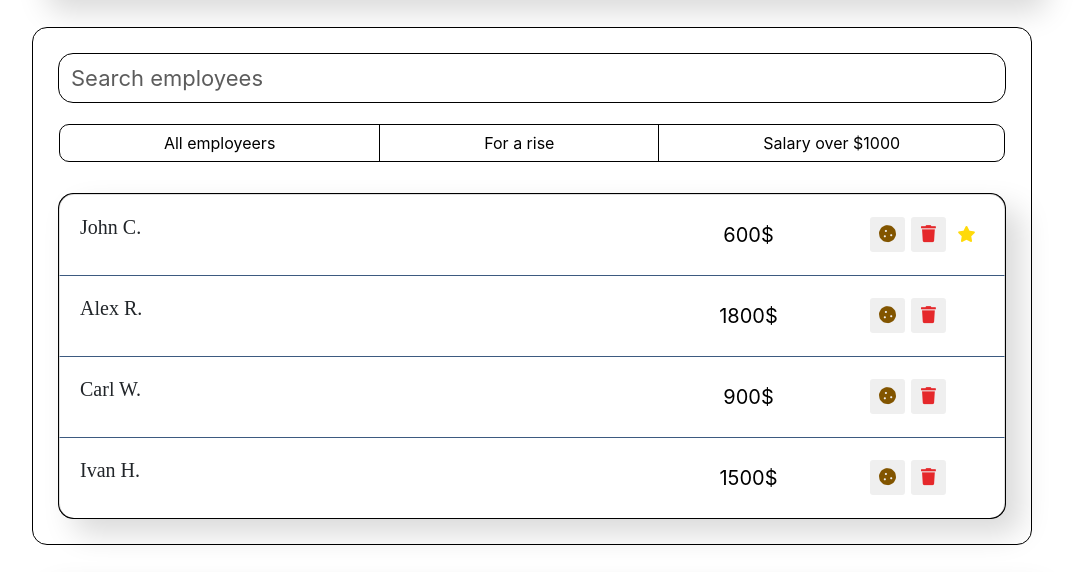
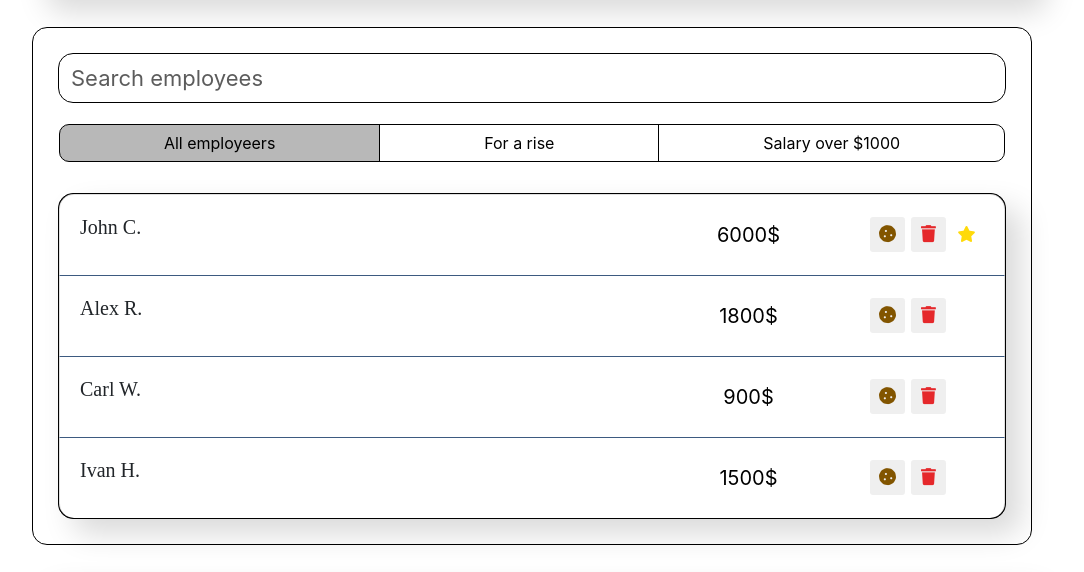
Before and after one commit to Valerii-Hud/employes-app, a React app: page / in a window 1280 px wide. Shown: the part 198-770 px from the top of the page, without its empty margins (108-1192 px from the left). Built offline with nearby package versions, Linux system fonts and the light colour scheme.

Commit message:
feat: added filtres

```diff
--- a/src/components/app-filter/app-filter.css
+++ b/src/components/app-filter/app-filter.css
@@ -9,9 +9,12 @@
   border-radius: 10px;
   color: #000;
   &:hover {
-    color: #fff;
+    color: #ffffff;
     border: 1px solid rgb(0, 0, 0);
-
-    background-color: #000;
+    background-color: rgb(0, 0, 0);
   }
 }
+
+.btn-light {
+  background-color: #b8b8b8;
+}
--- a/src/components/app-filter/app-filter.js
+++ b/src/components/app-filter/app-filter.js
@@ -1,19 +1,26 @@
 import './app-filter.css';
 
-const AppFilter = () => {
-  return (
-    <div className="btn-group">
-      <button className="btn btn-outline-light" type="button">
-        All employeers
+const AppFilter = (props) => {
+  const buttonsData = [
+    { name: 'all', label: 'All employeers' },
+    { name: 'like', label: 'For a rise' },
+    { name: 'moreThen1000', label: 'Salary over $1000' },
+  ];
+  const buttons = buttonsData.map(({ name, label }) => {
+    const activeBtn = props.filter === name,
+      clazz = activeBtn ? 'btn-light' : 'btn-outline-light';
+    return (
+      <button
+        className={`btn ${clazz}`}
+        type="button"
+        key={name}
+        onClick={() => props.onFilterSelect(name)}
+      >
+        {label}
       </button>
-      <button className="btn btn-outline-light" type="button">
-        For a rise
-      </button>
-      <button className="btn btn-outline-light" type="button">
-        Salary over $1000
-      </button>
-    </div>
-  );
+    );
+  });
+  return <div className="btn-group">{buttons}</div>;
 };
 
 export default AppFilter;
--- a/src/components/app-info/app-info.css
+++ b/src/components/app-info/app-info.css
@@ -5,6 +5,7 @@
   box-shadow: 15px 15px 30px rgba(0, 0, 0, 0.15);
   border: 1px solid #000;
   color: #000000;
+
   h1,
   h2,
   h3 {
--- a/src/components/app/app.js
+++ b/src/components/app/app.js
@@ -13,7 +13,7 @@ class App extends Component {
         {
           name: 'John',
           surname: 'C.',
-          salary: 600,
+          salary: 6000,
           increase: false,
           like: true,
           id: '0',
@@ -43,6 +43,8 @@ class App extends Component {
           id: '3',
         },
       ],
+      term: '',
+      filter: 'all',
     };
     this.maxId = 4;
   }
@@ -83,17 +85,42 @@ class App extends Component {
       };
     });
   };
+  searchEmployees = (items, term) => {
+    if (!term.trim) return items;
+    return items.filter((item) => {
+      return item.name.toLowerCase().includes(term.toLowerCase());
+    });
+  };
+  onUpdateSearch = (term) => {
+    this.setState({ term });
+  };
+  filterPost = (items, filter) => {
+    switch (filter) {
+      case 'like':
+        return items.filter((item) => item.like);
+      case 'moreThen1000':
+        return items.filter((item) => item.salary > 1000);
+      default:
+        return items;
+    }
+  };
+  onFilterSelect = (filter) => {
+    this.setState({ filter });
+  };
   render() {
-    const employees = this.state.data.length;
-    const increased = this.state.data.filter((item) => item.increase).length;
+    const { data, term, filter } = this.state,
+      employees = data.length,
+      increased = data.filter((item) => item.increase).length,
+      visibleData = this.filterPost(this.searchEmployees(data, term), filter);
+
     return (
       <div className="app">
         <AppInfo employees={employees} increased={increased} />
         <div className="search-panel">
-          <SearchPanel />
-          <AppFilter />
+          <SearchPanel onUpdateSearch={this.onUpdateSearch} />
+          <AppFilter filter={filter} onFilterSelect={this.onFilterSelect} />
           <EmployeersList
-            data={this.state.data}
+            data={visibleData}
             onDelete={this.deleteItem}
             onToggleProp={this.onToggleProp}
           />
--- a/src/components/search-panel/search-panel.js
+++ b/src/components/search-panel/search-panel.js
@@ -1,14 +1,30 @@
+import { Component } from 'react';
 import './search-panel.css';
 
-const SearchPanel = () => {
+class SearchPanel extends Component {
+  constructor(props) {
+    super(props);
+    this.state = {
+      term: '',
+    };
+  }
+  onUpdateSearch = (e) => {
+    const term = e.target.value;
+    this.setState({ term });
+    this.props.onUpdateSearch(term);
+  };
+  render() {
     return (
       <input
         type="text"
         className="form-control search-input"
         placeholder="Search employees"
         name="search-employeer"
+        value={this.state.term}
+        onChange={this.onUpdateSearch}
       />
     );
-};
+  }
+}
 
 export default SearchPanel;
```
Lines whose indentation alone changed are shown as unchanged.
